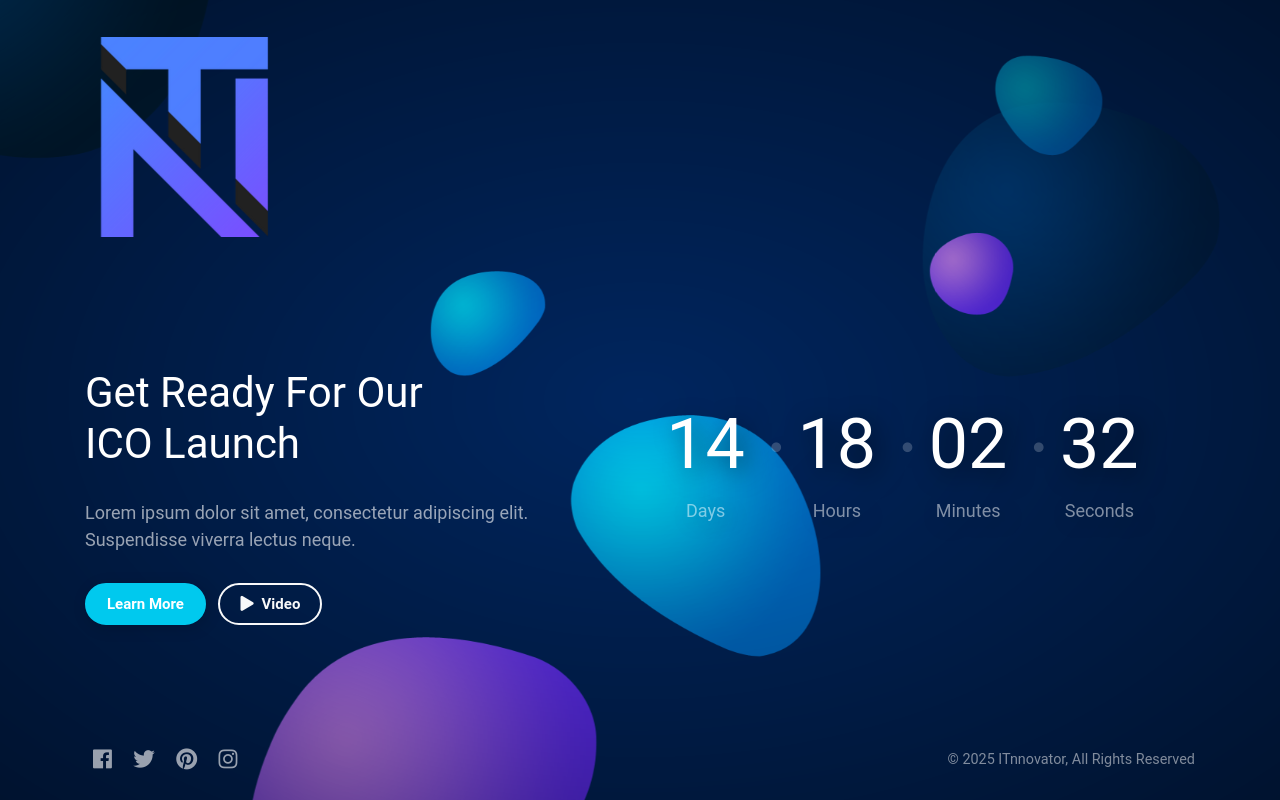
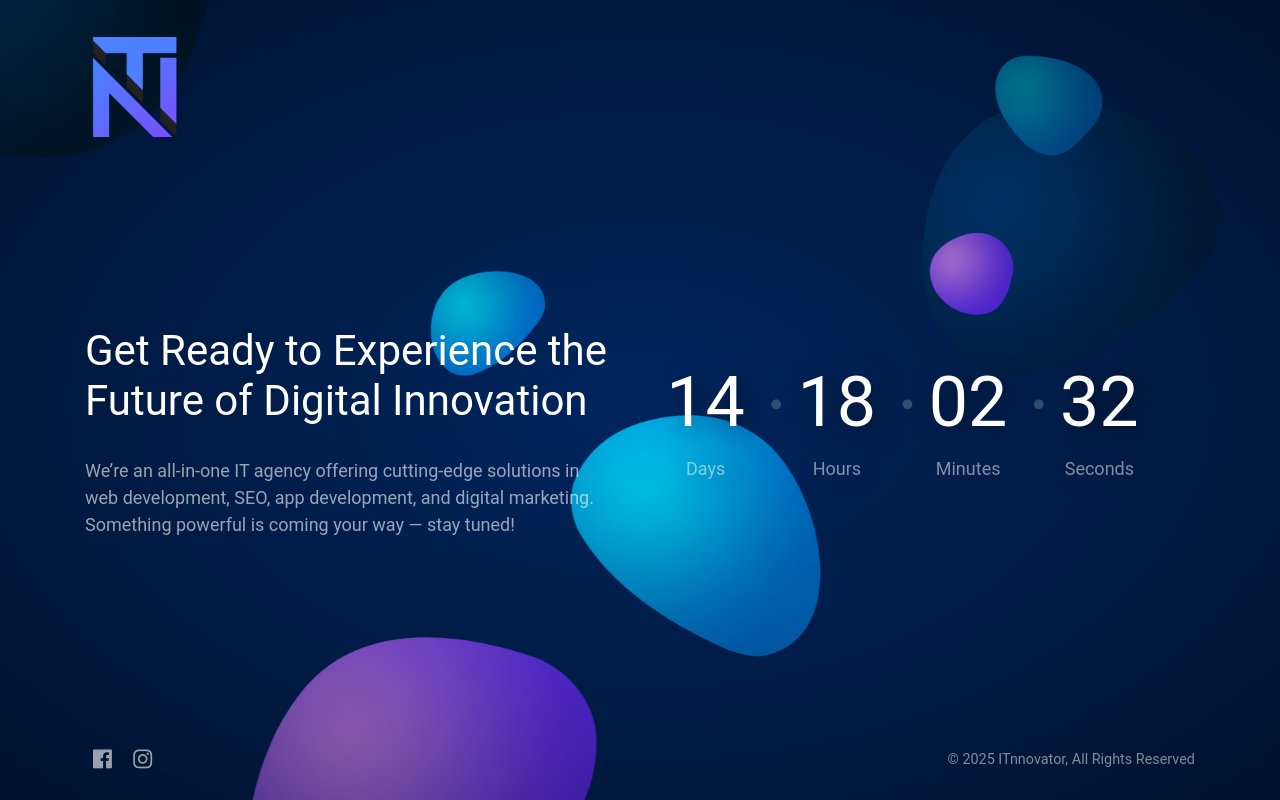
Before and after one commit to ITnnovator/ITnnovatorCS, a plain HTML site: page index.html in a window 1280 px wide. Shown: the top 800 px of the page. Drawn offline with Linux system fonts and the light colour scheme; some packages are replaced by stand-ins of ours.

Commit message:
Update index.html

```diff
--- a/index.html
+++ b/index.html
@@ -26,7 +26,7 @@
             <header id="header">
                 <nav class="navbar navbar-dark ts-separate-bg-element">
                     <a class="navbar-brand" href="#">
-                        <img src="assets/img/logo.png" alt="">
+                        <img src="assets/img/logo.png" alt="Logo" style="width: 100px;">
                     </a>
                     <!--end navbar-brand-->
                     <!-- <button class="navbar-toggler ts-open-side-panel" type="button" aria-label="Toggle navigation">
@@ -44,12 +44,12 @@
                     <div class="row">
                         <!--Page Title-->
                         <div class="col-md-6">
-                            <h1>Get Ready For Our<br>ICO Launch</h1>
+                            <h1>Get Ready to Experience the Future of Digital Innovation</h1>
                             <p>
-                                Lorem ipsum dolor sit amet, consectetur adipiscing elit. Suspendisse viverra lectus neque.
+                                We’re an all-in-one IT agency offering cutting-edge solutions in web development, SEO, app development, and digital marketing. Something powerful is coming your way — stay tuned!
                             </p>
-                            <a href="#" class="btn btn-primary mr-2 ts-open-side-panel">Learn More</a>
-                            <a href="https://vimeo.com/63502573" class="btn btn-outline-light video-popup"><i class="fa fa-play mr-2"></i>Video</a>
+                            <!-- <a href="#" class="btn btn-primary mr-2 ts-open-side-panel">Learn More</a> -->
+                            <!-- <a href="https://vimeo.com/63502573" class="btn btn-outline-light video-popup"><i class="fa fa-play mr-2"></i>Video</a> -->
                         </div>
                         <!--end col-md-6-->
                         <!--Count Down-->
@@ -72,10 +72,8 @@
                 <div class="clearfix py-4">
                     <div class="float-none float-sm-left">
                         <div class="ts-social-icons">
-                            <a href="#" class="fab fa-facebook"></a>
-                            <a href="#" class="fab fa-twitter"></a>
-                            <a href="#" class="fab fa-pinterest"></a>
-                            <a href="#" class="fab fa-instagram"></a>
+                            <a href="#https://www.facebook.com/itnnovator" target="_blank" class="fab fa-facebook"></a>
+                            <a href="https://www.instagram.com/itnnovator" target="_blank" class="fab fa-instagram"></a>
                         </div>
                     </div>
                     <!--end social-icons-->
@@ -320,7 +318,7 @@
 
     <!--Google map-->
 
-    <script>
+    <!-- <script>
         var latitude = 34.038405;
         var longitude = -117.946944;
         var markerImage = "assets/img/map-marker.png";
@@ -329,7 +327,7 @@
         var mapStyle = [{"featureType":"all","elementType":"labels.text.fill","stylers":[{"saturation":36},{"color":"#000000"},{"lightness":40}]},{"featureType":"all","elementType":"labels.text.stroke","stylers":[{"visibility":"on"},{"color":"#000000"},{"lightness":16}]},{"featureType":"all","elementType":"labels.icon","stylers":[{"visibility":"off"}]},{"featureType":"administrative","elementType":"geometry.fill","stylers":[{"color":"#000000"},{"lightness":20}]},{"featureType":"administrative","elementType":"geometry.stroke","stylers":[{"color":"#000000"},{"lightness":17},{"weight":1.2}]},{"featureType":"landscape","elementType":"geometry","stylers":[{"color":"#000000"},{"lightness":20}]},{"featureType":"poi","elementType":"geometry","stylers":[{"color":"#000000"},{"lightness":21}]},{"featureType":"road.highway","elementType":"geometry.fill","stylers":[{"color":"#000000"},{"lightness":17}]},{"featureType":"road.highway","elementType":"geometry.stroke","stylers":[{"color":"#000000"},{"lightness":29},{"weight":0.2}]},{"featureType":"road.arterial","elementType":"geometry","stylers":[{"color":"#000000"},{"lightness":18}]},{"featureType":"road.local","elementType":"geometry","stylers":[{"color":"#000000"},{"lightness":16}]},{"featureType":"transit","elementType":"geometry","stylers":[{"color":"#000000"},{"lightness":19}]},{"featureType":"water","elementType":"geometry","stylers":[{"color":"#000000"},{"lightness":17}]}]
         google.maps.event.addDomListener(window, 'load', simpleMap(latitude, longitude, markerImage, mapStyle, mapElement));
 
-    </script>
+    </script> -->
 
 </body>
 </html>
```
